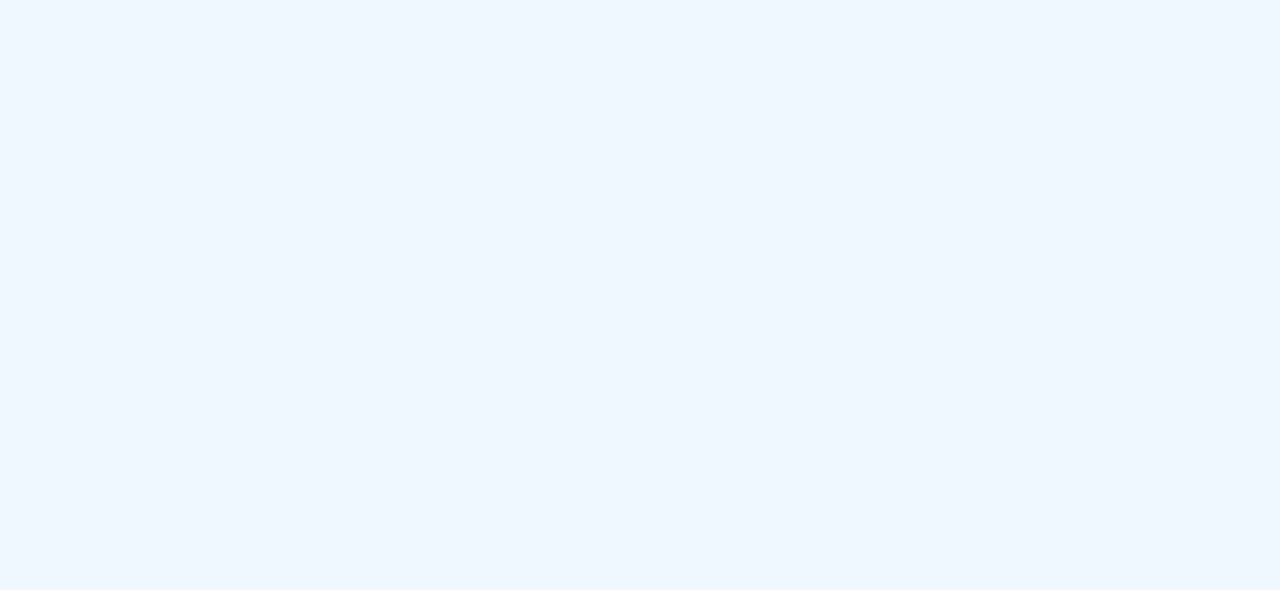
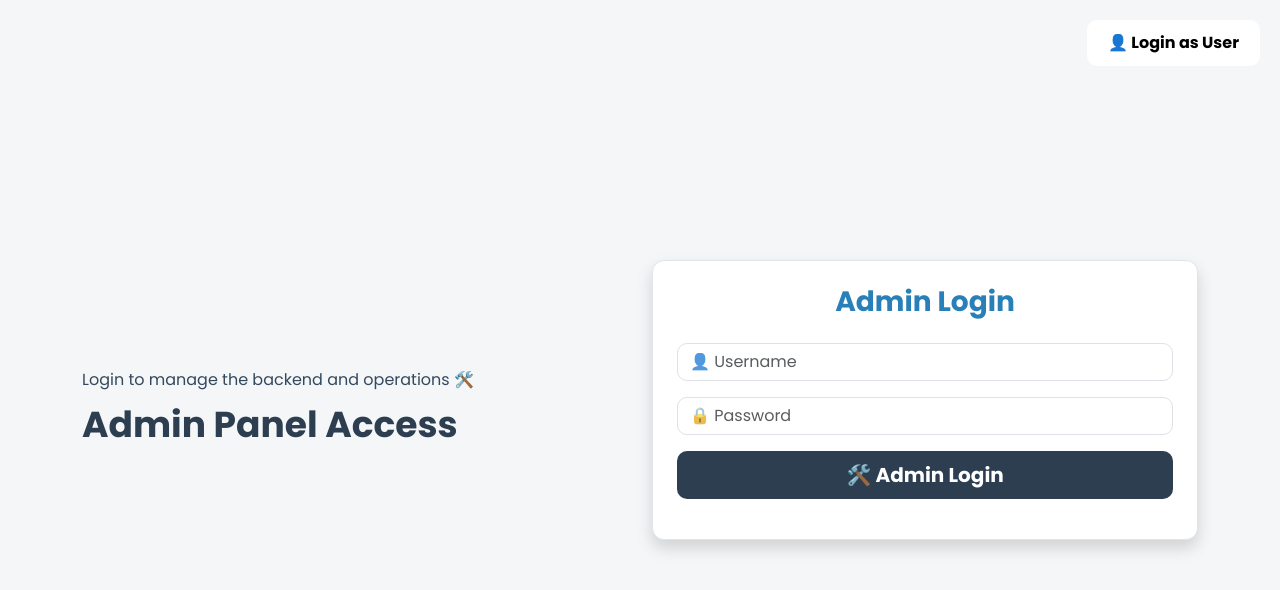
Before and after one commit to I-am-Venkat/Food_Ordering, a React (Create React App) app in the folder front-end/: page /AdminLogin in a window 1280 px wide. Before the commit this address had no page. Shown: the top 590 px of the page. Built offline with nearby package versions, Linux system fonts and the light colour scheme.

Commit message:
added adminLogin and some changes in UI

```diff
--- a/front-end/package.json
+++ b/front-end/package.json
@@ -8,6 +8,7 @@
     "@mui/icons-material": "^6.4.5",
     "@mui/material": "^6.4.5",
     "@mui/x-data-grid": "^7.28.0",
+    "animate.css": "^4.1.1",
     "axios": "^1.8.4",
     "bootstrap": "^5.3.3",
     "cra-template": "1.2.0",
--- a/front-end/src/App.js
+++ b/front-end/src/App.js
@@ -7,6 +7,7 @@ import Login from './component/Login';
 import Home from './component/Home';
 import AdminDashboard from './component/Dashboard/AdminDashboard';
 import ManageRestaurants from "./component/Dashboard/ManageRestaurants";
+import AdminLogin from './component/AdminLogin';
 function App() {
   return (
     <Router>
@@ -16,6 +17,7 @@ function App() {
         <Route path="/Home" element={<Home/>}/>
         <Route path="/Dashboard/AdminDashboard" element={<AdminDashboard/>}/>
         <Route path="/Dashboard/ManageRestaurants" element={<ManageRestaurants/>}/>
+        <Route path="/AdminLogin" element={<AdminLogin/>}/>
       </Routes>
     </Router>
   );
--- /dev/null
+++ b/front-end/src/component/AdminLogin.jsx
@@ -0,0 +1,174 @@
+import styles from "../styles/login.module.css";
+import 'bootstrap/dist/css/bootstrap.min.css';
+import { useNavigate } from "react-router-dom";
+import { useState } from "react";
+import Swal from 'sweetalert2';
+import axios from "axios";
+import { backdropClasses } from "@mui/material";
+
+const AdminLogin = () => {
+  const navigate = useNavigate();
+
+  const [formData, setFormData] = useState({
+    username: "",
+    password: ""
+  });
+
+  const handleChange = (e) => {
+    setFormData({ ...formData, [e.target.name]: e.target.value });
+  };
+
+  const handleSubmit = async (event) => {
+    event.preventDefault();
+
+    if (!formData.username || !formData.password) {
+      Swal.fire({
+        icon: "warning",
+        title: "Missing Fields",
+        text: "Please fill all the fields",
+      });
+      return;
+    }
+
+    try {
+      if (formData.username === 'venkat' && formData.password === 'atvenkat@123') {
+        Swal.fire({
+          title: "Admin Login Successful!",
+          icon: "success",
+          confirmButtonText: "Okay"
+        });
+        navigate("/Dashboard/AdminDashboard");
+        console.log("Admin Login Successful");
+      } else {
+        Swal.fire({
+          icon: "error",
+          title: "Invalid Login",
+          text: "Username or password is incorrect",
+        });
+      }
+    } catch (error) {
+      Swal.fire({
+        icon: "error",
+        title: "Error",
+        text: error.response?.data?.message || "Something went wrong. Please try again later.",
+      });
+    }
+  };
+
+  return (
+    <div className={styles.container} style={{
+      backgroundColor: "#f4f6f8",
+      display: "flex",
+      justifyContent: "center",
+      alignItems: "center",
+      minHeight: "100vh",
+      padding: "20px",
+      position: "relative"
+    }}>
+
+      {/* Top Right Button */}
+      <button
+        onClick={() => navigate('/login')}
+        className="btn"
+        style={{
+            backgroundColor:"white",
+            color:"black",
+          position: "absolute",
+          top: "20px",
+          right: "20px",
+          borderRadius: "10px",
+          fontWeight: "bold",
+          padding: "10px 20px",
+          zIndex: 1000,
+
+        }}
+      >
+        👤 Login as User
+      </button>
+
+      <div className="container">
+        <div className="row justify-content-center align-items-center">
+
+          <div className="col-md-6 text-center mb-4">
+            <h1 style={{
+              color: "#2c3e50",
+              fontSize: "36px",
+              fontWeight: "700",
+              fontFamily: "Segoe UI, sans-serif",
+              textAlign: "left"
+
+            }}>
+              Admin Panel Access
+            </h1>
+            <p style={{
+              color: "#34495e",
+              fontSize: "16px",
+              textAlign: "left"
+            }}>
+              Login to manage the backend and operations 🛠️
+            </p>
+          </div>
+
+          <div className="col-md-6">
+            <div className="card shadow p-4" style={{
+              borderRadius: "12px",
+              backgroundColor: "#ffffff",
+              border: "1px solid #dfe6e9"
+            }}>
+              <form onSubmit={handleSubmit}>
+                <h3 className="text-center mb-4" style={{
+                  color: "#2980b9",
+                  fontWeight: "bold"
+                }}>
+                  Admin Login
+                </h3>
+
+                <div className="mb-3">
+                  <input
+                    className="form-control"
+                    type="text"
+                    name="username"
+                    onChange={handleChange}
+                    value={formData.username}
+                    placeholder="👤 Username"
+                    required
+                    style={{ borderRadius: "10px" }}
+                  />
+                </div>
+
+                <div className="mb-3">
+                  <input
+                    className="form-control"
+                    type="password"
+                    name="password"
+                    onChange={handleChange}
+                    value={formData.password}
+                    minLength="8"
+                    placeholder="🔒 Password"
+                    required
+                    style={{ borderRadius: "10px" }}
+                  />
+                </div>
+
+                <div className="d-grid mb-3">
+                  <button type="submit" className="btn btn-lg" style={{
+                    backgroundColor: "#2c3e50",
+                    color: "#fff",
+                    borderRadius: "10px",
+                    fontWeight: "bold"
+                  }}>
+                    🛠️ Admin Login
+                  </button>
+                </div>
+
+              </form>
+            </div>
+          </div>
+
+        </div>
+      </div>
+    </div>
+  );
+};
+
+export default AdminLogin;
--- a/front-end/src/component/Dashboard/AdminDashboard.jsx
+++ b/front-end/src/component/Dashboard/AdminDashboard.jsx
@@ -5,19 +5,34 @@ import { Box } from "@mui/material";
 import "./AdminDashboard.css";
 import Cards from './DashboardCards';
 import AddIcon from '@mui/icons-material/Add';
+import LogoutIcon from '@mui/icons-material/Logout';
+import IconButton from '@mui/material/IconButton';
+import Tooltip from '@mui/material/Tooltip';
+import { useNavigate } from "react-router-dom";
+import { Link } from "react-router-dom";
 
 const AdminDashboard = () => {
   const [isSidebarOpen, setSidebarOpen] = useState(true); // Sidebar is visible by default
+  const navigate = useNavigate();
+
 
   return (
     <Box className="dashboard-container">
       <Header setIsSidebarOpen={setSidebarOpen} />
+
+      {/* Logout button - you can position this better using CSS or move to Header if needed */}
+      <Box sx={{ position: "absolute", top: 16, right: 16 }}>
+        <Tooltip title="Logout">
+
+        </Tooltip>
+      </Box>
+
       <Box className="content-wrapper">
         <Sidebar isOpen={isSidebarOpen} />
         <Box className={`dashboard-content ${isSidebarOpen ? "with-sidebar" : "without-sidebar"}`}>
-          <h2 style={{textAlign:"center"}}>"Great service starts with great management!"</h2>
-          <p style={{fontWeight:600}}>Admin Dashboard</p>
-          <Cards/>
+          <h2 style={{ textAlign: "center" }}>"Great service starts with great management!"</h2>
+          <p style={{ fontWeight: 600 }}>Admin Dashboard</p>
+          <Cards />
         </Box>
       </Box>
     </Box>
--- a/front-end/src/component/Dashboard/Header.jsx
+++ b/front-end/src/component/Dashboard/Header.jsx
@@ -5,6 +5,8 @@ import MenuIcon from "@mui/icons-material/Menu";
 import AccountCircle from "@mui/icons-material/AccountCircle";
 // import logoImage from "../Images/logo-2.png";
 import logo from "../../img/favicon.png";
+import {Link} from "react-router-dom";
+import LogoutIcon from '@mui/icons-material/Logout';
 
 
 const Header = ({ setIsSidebarOpen }) => {
@@ -40,6 +42,11 @@ const Header = ({ setIsSidebarOpen }) => {
         <IconButton color="inherit">
           <AccountCircle />
         </IconButton>
+        <Link to="/Login">
+                    <IconButton color="black">
+                      <LogoutIcon />
+                    </IconButton>
+        </Link>
       </Toolbar>
     </AppBar>
   );
--- a/front-end/src/component/Home.jsx
+++ b/front-end/src/component/Home.jsx
@@ -9,6 +9,7 @@ import {
 import MenuIcon from '@mui/icons-material/Menu';
 import ShoppingCartIcon from '@mui/icons-material/ShoppingCart';
 import logo from '../img/favicon.png';
+import pizza from '../img/pizza.jpg'
 
 
 const pages = ['Categories', 'Restaurants', 'About us', 'Contact us'];
@@ -124,7 +125,8 @@ const Home = () => {
           {['Pizza', 'Burger', 'Sushi', 'Dessert'].map((item, idx) => (
             <div className="col-md-3 mb-4" key={idx}>
               <div className="card h-100 shadow-sm">
-                <img src={`https://source.unsplash.com/300x200/?${item}`} className="card-img-top" alt={item} />
+                <img src={`pizza${item}`} className="card-img-top" alt={item} />
+                {/* `https://source.unsplash.com/300x200/? */}
                 <div className="card-body">
                   <h5 className="card-title" style={{ color: '#2563EB' }}>{item}</h5>
                 </div>
--- a/front-end/src/component/Login.jsx
+++ b/front-end/src/component/Login.jsx
@@ -123,6 +123,15 @@ const Login = () => {
                   </button>
                 </div>
 
+                <div className="text-center mb-2">
+
+                  <Link to="/AdminLogin"
+                      className="btn btn-outline-secondary"
+                      style={{ borderRadius: "12px", fontWeight: "500" }}>
+                      🔐 Admin Login
+                  </Link>
+                </div>
+
                 <div className="text-center">
                   <label style={{ color: "#7f8c8d" }}>
                     Don't have an account?{" "}
--- a/front-end/src/component/Register.jsx
+++ b/front-end/src/component/Register.jsx
@@ -78,10 +78,10 @@ const Register = () => {
         <div className="row justify-content-center align-items-center">
 
           <div className="col-md-6 text-center mb-4" >
-            <h1 style={{ color: "#e74c3c", fontSize: "40px",fontWeight: "700", fontFamily: "cursive", textAlign:"left"}}>
+            <h1 className="animate__backInLeft" style={{ color: "#e74c3c", fontSize: "40px",fontWeight: "700", fontFamily: "cursive", textAlign:"left"}}>
               Join & Satisfy Your Cravings!
             </h1>
-            <p style={{ color: "#7f8c8d", fontSize: "18px" ,textAlign:"left"}}>
+            <p  style={{ color: "#7f8c8d", fontSize: "18px" ,textAlign:"left"}}>
               Sign up and get your favorite food delivered in minutes 🍔🍕
             </p>
           </div>
--- a/front-end/src/styles/register.module.css
+++ b/front-end/src/styles/register.module.css
@@ -72,3 +72,20 @@ h1{
     width:130px;
     margin-bottom:45px;
 }
+
+
+.animate__backInLeft{
+    animation-name: backInLeft;
+    animation-duration: 1s;
+    animation-fill-mode: both;
+}
+@keyframes backInLeft {
+    0% {
+        transform: translateX(-1000px);
+        opacity: 0;
+    }
+    100% {
+        transform: translateX(0);
+        opacity: 1;
+    }
+}
```
Also changed, not shown: 1 other file (tests, documents, lock files or other folders).
